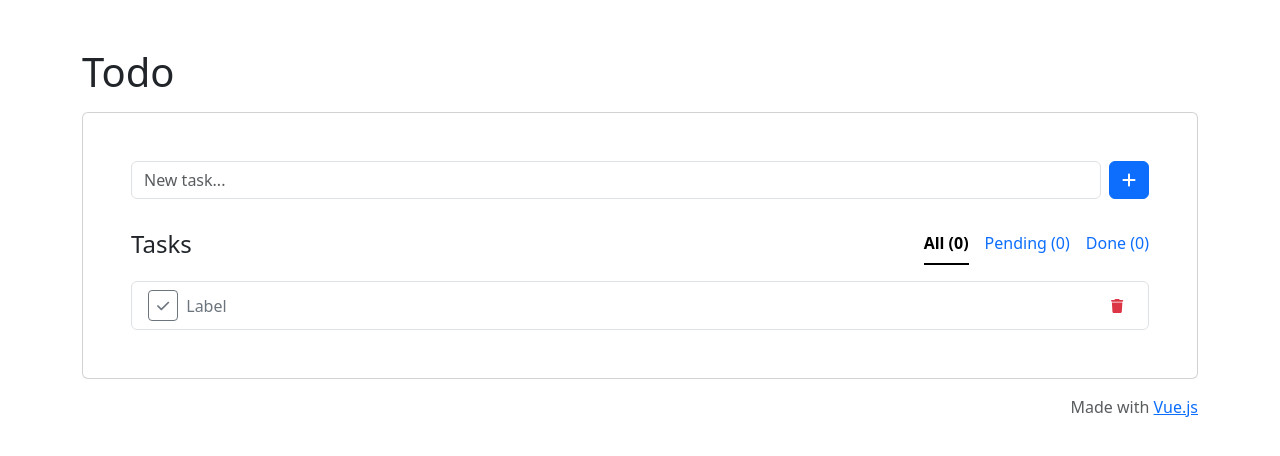
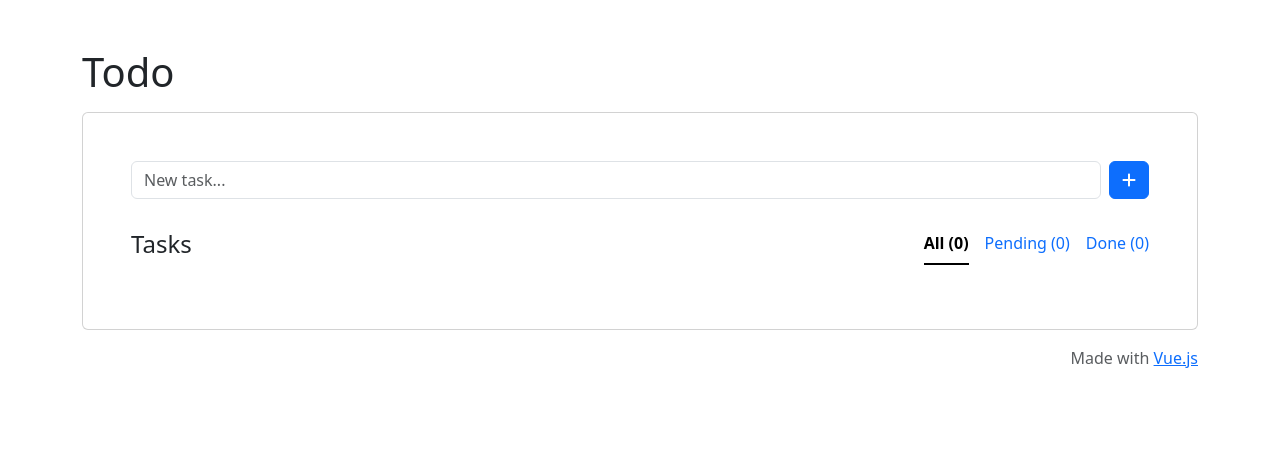
Before and after one commit to teonator/pwa-todo, a Vue app: page / in a window 1280 px wide. Shown: the top 456 px of the page. Built offline with nearby package versions, Linux system fonts and the light colour scheme.

Commit message:
Update with add task method.

```diff
--- a/src/App.vue
+++ b/src/App.vue
@@ -1,5 +1,23 @@
 <script>
+export default {
+    data() {
+        return {
+            tasks: [],
+            task: '',
+        }
+    },
+    methods: {
+        addTask() {
+            this.tasks.push( {
+                id: new Date().valueOf(),
+                label: this.task,
+                done: false,
+            } );
 
+            this.task = '';
+        },
+    },
+}
 </script>
 
 <template>
@@ -12,7 +30,7 @@
         <div class="card-body p-5">
 
             <form class="d-flex mb-1">
-                    <input type="text" class="form-control me-2" placeholder="New task..." />
+                <input  @keydown.enter.prevent="addTask" v-model="task" type="text" class="form-control me-2" placeholder="New task..." />
                 <button class="btn btn-primary"><font-awesome-icon icon="fa-solid fa-plus" /></button>
             </form>
 
@@ -39,12 +57,12 @@
             </div>
 
             <div class="list-group mt-3">
-                    <div class="list-group-item list-group-item-action d-flex align-items-center">
-                        <a class="btn btn-sm me-2 btn-outline-secondary">
+                <div v-for="task in tasks" class="list-group-item list-group-item-action d-flex align-items-center">
+                    <a class="btn btn-sm me-2 btn-outline-secondary text-white">
                         <font-awesome-icon icon="fa-solid fa-check" />
                     </a>
 
-                        <p class="flex-grow-1 mb-0 text-secondary">Label</p>
+                    <p class="flex-grow-1 mb-0 text-secondary">{{ task.label }}</p>
 
                     <a class="btn btn-sm text-danger">
                         <font-awesome-icon icon="fa-solid fa-trash" />
```
Lines whose indentation alone changed are shown as unchanged.
